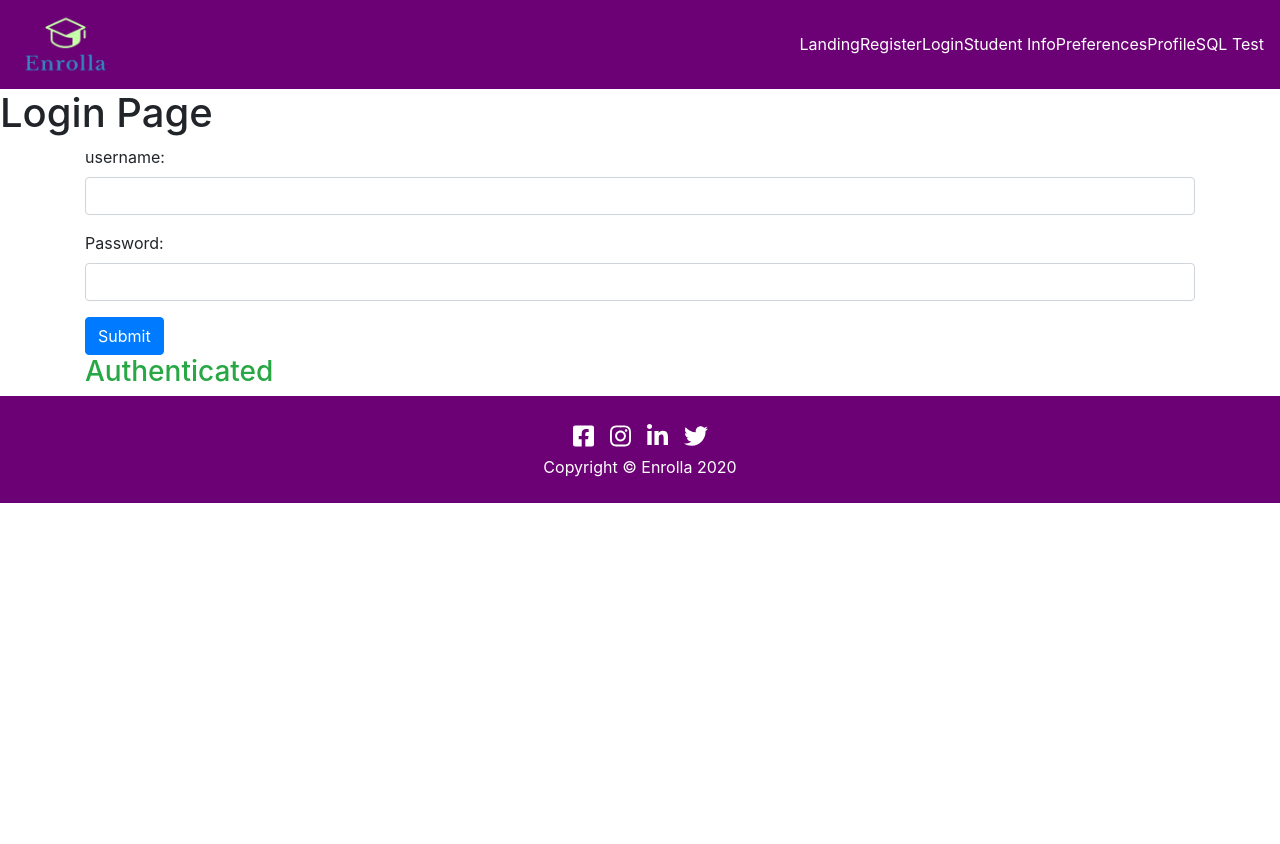
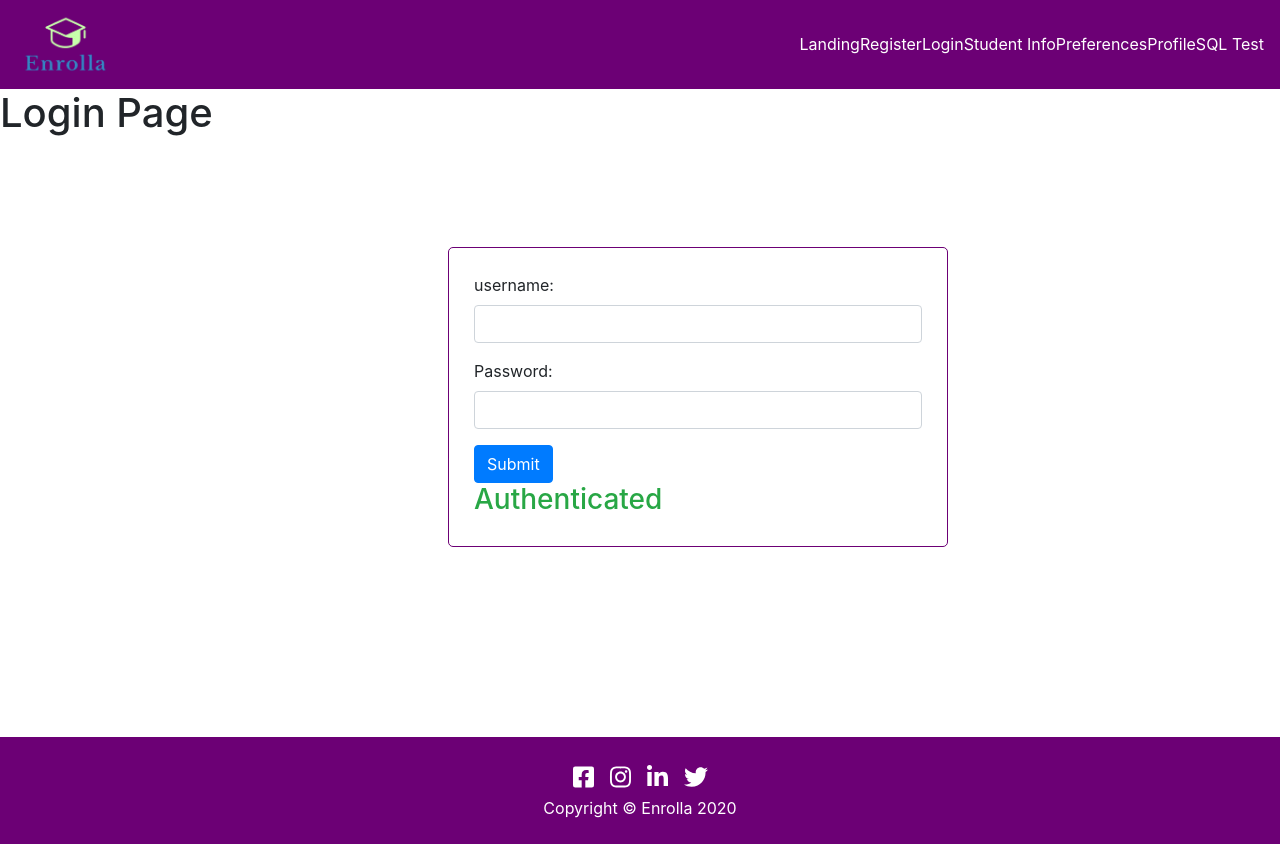
Before and after one commit to junh4533/enrolla, a React (Create React App) app in the folder Client/: page /login in a window 1280 px wide. Before the commit the page ends 800 px from the top, so only its background shows below. Built offline with nearby package versions, Linux system fonts and the light colour scheme.

Commit message:
Login Page so far

```diff
--- a/Client/src/Pages/LoginPage/LoginPage.js
+++ b/Client/src/Pages/LoginPage/LoginPage.js
@@ -28,7 +28,7 @@ const LoginPage = () => {
     <div className="login-page">
       {/* ***********START CODING HERE***********  */}
       <h1>Login Page</h1>
-      <div className="container">
+      <div className="container1">
         {/* <form> */}
         <div className="form-group">
           <label>username:</label>
--- a/Client/src/Pages/LoginPage/LoginPage.scss
+++ b/Client/src/Pages/LoginPage/LoginPage.scss
@@ -0,0 +1,10 @@
+.container1 {
+    border-radius: 5px;
+    border: 1px solid #6c0075;
+    padding: 25px;
+    margin-bottom: 190px;
+    margin-top: 110px;
+    margin-left: 35%;
+    width: 500px;
+    height: 300px;
+  }
```
